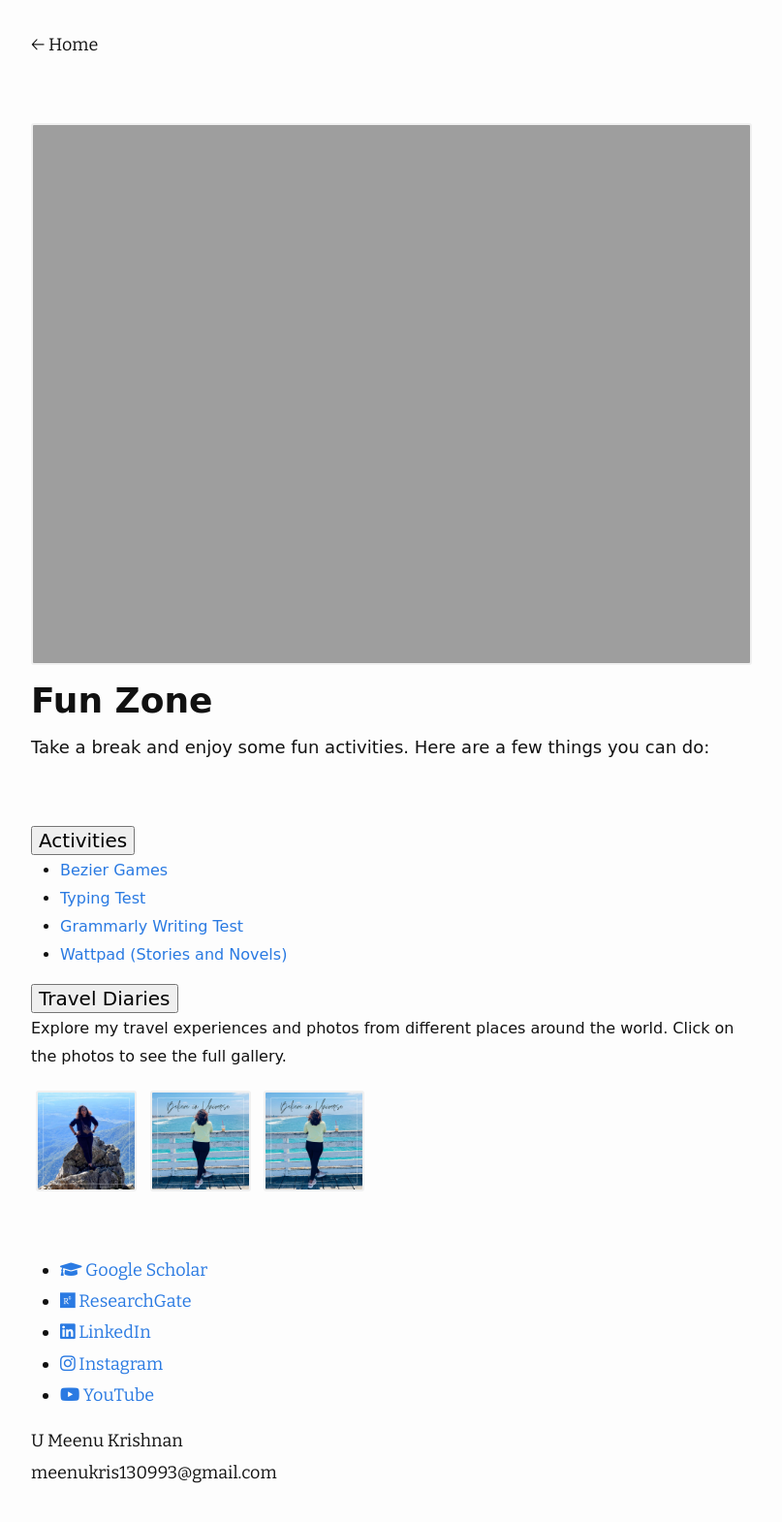
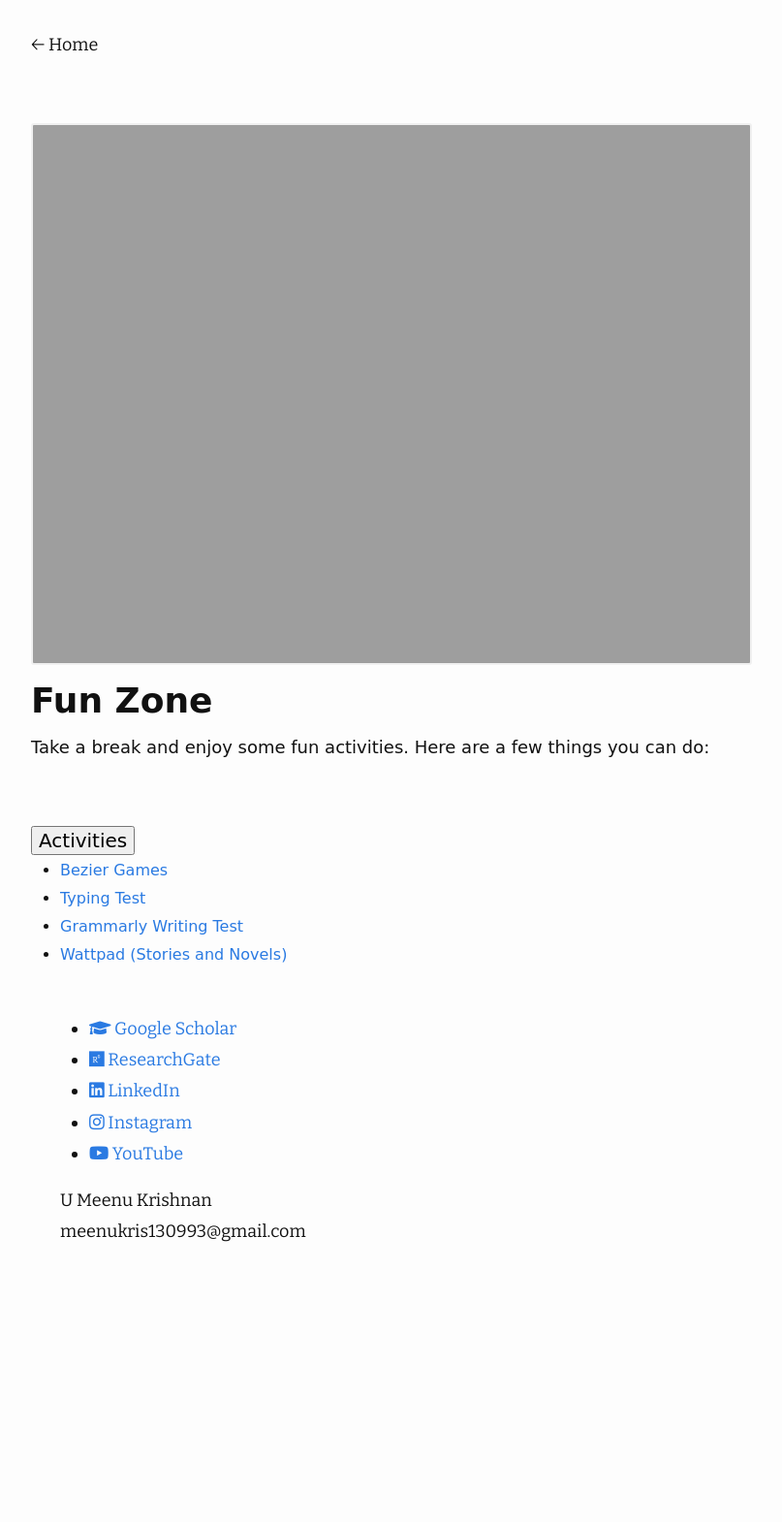
Before and after one commit to umeenukrishnan/umeenukrishnan.github.io, a Jekyll site: the page built from pages/funzone.md, in a window 1280 px wide. Shown: the whole page at 97% size, without its empty margins (238-1045 px from the left). Built offline with Jekyll 4.4.1, drawn with Linux system fonts in a browser that asks for light colours; after the commit the page ends 1351 px from its top, so only the background shows below that.

Commit message:
Update funzone.html

```diff
--- a/_layouts/funzone.html
+++ b/_layouts/funzone.html
@@ -41,33 +41,4 @@ layout: default
                                 </ul>
                             </div>
                         </div>
-                        <div class="accordion-item">
-                            <button id="accordion-button-2" aria-expanded="false">
-                                <span class="accordion-title" style="font-size: 20px; font-family: 'Comic Sans MS', cursive, sans-serif;">Travel Diaries</span>
-                                <span class="icon" aria-hidden="true"></span>
-                            </button>
-                            <div class="accordion-content">
-                                <p style="font-size: 16px; font-family: 'Comic Sans MS', cursive, sans-serif;">
-                                    Explore my travel experiences and photos from different places around the world. Click on the photos to see the full gallery.
-                                </p>
-                                <div class="travel-gallery">
-                                    <a href="{{ site.url }}/assets/images/travel1.jpg" target="_blank">
-                                        <img src="{{ site.url }}/assets/images/travel1.jpg" alt="Travel Photo 1" style="width: 100px; height: auto; margin: 5px;">
-                                    </a>
-                                    <a href="{{ site.url }}/assets/images/travel2.jpg" target="_blank">
-                                        <img src="{{ site.url }}/assets/images/travel2.jpg" alt="Travel Photo 2" style="width: 100px; height: auto; margin: 5px;">
-                                    </a>
-                                    <a href="{{ site.url }}/assets/images/travel.jpg" target="_blank">
-                                        <img src="{{ site.url }}/assets/images/travel2.jpg" alt="Travel Photo 2" style="width: 100px; height: auto; margin: 5px;">
-                                    </a>
-
-                                    <!-- Add more photos as needed -->
-                                </div>
-                            </div>
-                        </div>
-                    </div>
-                </div>
-            </article>
-        </main>
-    </div>
-</div>
+                    </div
```
